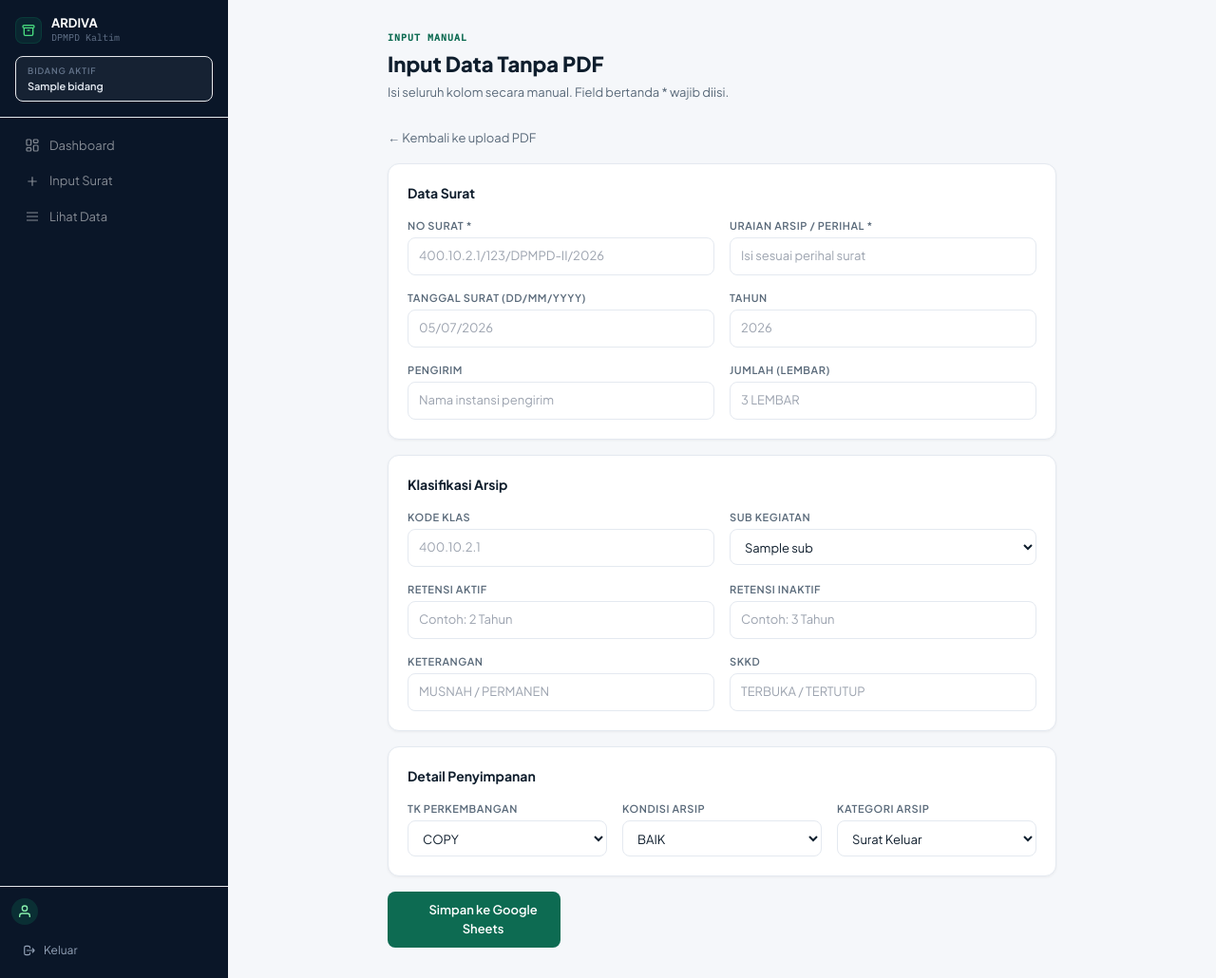
After one commit to zakinekal/project-ARDIVA, a Python web app: template templates/bidang/input_manual.html in a window 1280 px wide. The commit adds this page. Shown: the whole page at 95% size. Run offline with Jinja, Linux system fonts and the light colour scheme; the template is opened without the code that fills it: most values are stand-ins (such as "Sample title", 1, 10 or a date in 2020); some libraries are stand-ins or nearby versions.

Commit message:
Naufal: membuat halaman input manual,menambahkan route,link ke halaman input manual dan membuat template input_manual.html

```diff
--- /dev/null
+++ b/templates/bidang/input_manual.html
@@ -0,0 +1,114 @@
+{% extends "bidang/base_bidang.html" %}
+{% block title %}Input Manual - {{ bidang.nama_pendek }}{% endblock %}
+{% block content %}
+<div class="max-w-3xl mx-auto px-4 sm:px-8 py-8">
+  <div class="mb-6">
+    <p class="text-primary text-[10px] font-semibold tracking-widest uppercase mono mb-1">
+      Input Manual</p>
+    <h1 class="text-[22px] font-extrabold text-ink">Input Data Tanpa PDF</h1>
+    <p class="text-muted text-[13px] mt-1">
+      Isi seluruh kolom secara manual. Field bertanda * wajib diisi.</p>
+  </div>
+  <div class="mb-4">
+    <a href="/b/{{ bidang_id }}/input"
+       class="text-[13px] text-muted hover:text-primary transition-colors">
+      ← Kembali ke upload PDF</a>
+  </div>
+  <form hx-post="/b/{{ bidang_id }}/input/simpan"
+        hx-target="#hasil-simpan" hx-swap="innerHTML"
+        hx-indicator="#spin-manual" class="space-y-4">
+
+    <div class="card p-5">
+      <h2 class="text-[14px] font-bold text-ink mb-4">Data Surat</h2>
+      <div class="grid grid-cols-1 sm:grid-cols-2 gap-4">
+        <div class="fl"><label>No Surat <span class="rq">*</span></label>
+          <input type="text" name="no_surat" required class="mono"
+                 placeholder="400.10.2.1/123/DPMPD-II/2026"></div>
+        <div class="fl"><label>Uraian Arsip / Perihal <span class="rq">*</span></label>
+          <input type="text" name="uraian_arsip" required
+                 placeholder="Isi sesuai perihal surat"></div>
+        <div class="fl"><label>Tanggal Surat (DD/MM/YYYY)</label>
+          <input type="text" name="tanggal_surat" class="mono"
+                 placeholder="05/07/2026"></div>
+        <div class="fl"><label>Tahun</label>
+          <input type="text" name="tahun" class="mono" placeholder="2026"></div>
+        <div class="fl"><label>Pengirim</label>
+          <input type="text" name="pengirim"
+                 placeholder="Nama instansi pengirim"></div>
+        <div class="fl"><label>Jumlah (Lembar)</label>
+          <input type="text" name="jumlah" class="mono"
+                 placeholder="3 LEMBAR"></div>
+      </div>
+    </div>
+
+    <div class="card p-5">
+      <h2 class="text-[14px] font-bold text-ink mb-4">Klasifikasi Arsip</h2>
+      <div class="grid grid-cols-1 sm:grid-cols-2 gap-4">
+        <div class="fl"><label>Kode Klas</label>
+          <input type="text" name="kode_klas" class="mono"
+                 placeholder="400.10.2.1"></div>
+        <div class="fl"><label>Sub Kegiatan</label>
+          <select name="sub_kegiatan">
+            {% for s in sub_list %}
+            <option value="{{ s }}">{{ s }}</option>
+            {% endfor %}
+          </select></div>
+        <div class="fl"><label>Retensi Aktif</label>
+          <input type="text" name="retensi_aktif"
+                 placeholder="Contoh: 2 Tahun"></div>
+        <div class="fl"><label>Retensi Inaktif</label>
+          <input type="text" name="retensi_inaktif"
+                 placeholder="Contoh: 3 Tahun"></div>
+        <div class="fl"><label>Keterangan</label>
+          <input type="text" name="keterangan_jra"
+                 placeholder="MUSNAH / PERMANEN"></div>
+        <div class="fl"><label>SKKD</label>
+          <input type="text" name="skkd"
+                 placeholder="TERBUKA / TERTUTUP"></div>
+      </div>
+    </div>
+
+    <div class="card p-5">
+      <h2 class="text-[14px] font-bold text-ink mb-4">Detail Penyimpanan</h2>
+      <div class="grid grid-cols-1 sm:grid-cols-3 gap-4">
+        <div class="fl"><label>TK Perkembangan</label>
+          <select name="tk_perkembangan">
+            <option value="COPY">COPY</option>
+            <option value="ASLI">ASLI</option>
+          </select></div>
+        <div class="fl"><label>Kondisi Arsip</label>
+          <select name="kondisi_arsip">
+            <option value="BAIK">BAIK</option>
+            <option value="RUSAK RINGAN">RUSAK RINGAN</option>
+            <option value="RUSAK BERAT">RUSAK BERAT</option>
+          </select></div>
+        <div class="fl"><label>Kategori Arsip</label>
+          <select name="kategori_arsip">
+            <option value="Surat Keluar">Surat Keluar</option>
+            <option value="Surat Masuk">Surat Masuk</option>
+            <option value="Musnah">Musnah</option>
+          </select></div>
+      </div>
+    </div>
+
+    <input type="hidden" name="nama_file_pdf" value="INPUT_MANUAL">
+    <input type="hidden" name="force" value="false">
+
+    <div class="flex flex-col sm:flex-row items-start gap-3">
+      <button type="submit"
+        class="inline-flex items-center gap-2 bg-primary hover:bg-primary-dark
+               text-white text-[13px] font-semibold px-6 py-2.5 rounded-lg transition-colors">
+        <svg id="spin-manual" class="htmx-indicator animate-spin w-4 h-4"
+             viewBox="0 0 24 24" fill="none">
+          <circle class="opacity-25" cx="12" cy="12" r="10"
+                  stroke="currentColor" stroke-width="4"/>
+          <path class="opacity-75" fill="currentColor"
+                d="M4 12a8 8 0 018-8v4a4 4 0 00-4 4H4z"/>
+        </svg>
+        Simpan ke Google Sheets
+      </button>
+      <div id="hasil-simpan" class="w-full"></div>
+    </div>
+  </form>
+</div>
+{% endblock %}
```
Also changed, not shown: routers/bidang/base.py (+13 -0 lines), templates/bidang/input.html (+71 -13 lines).
